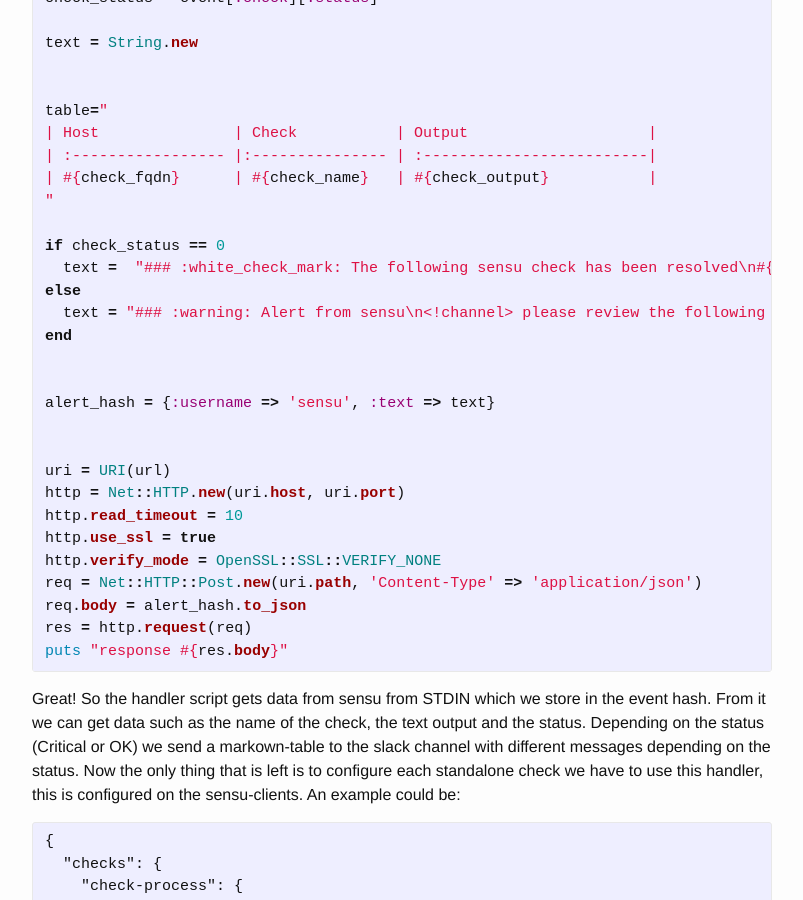
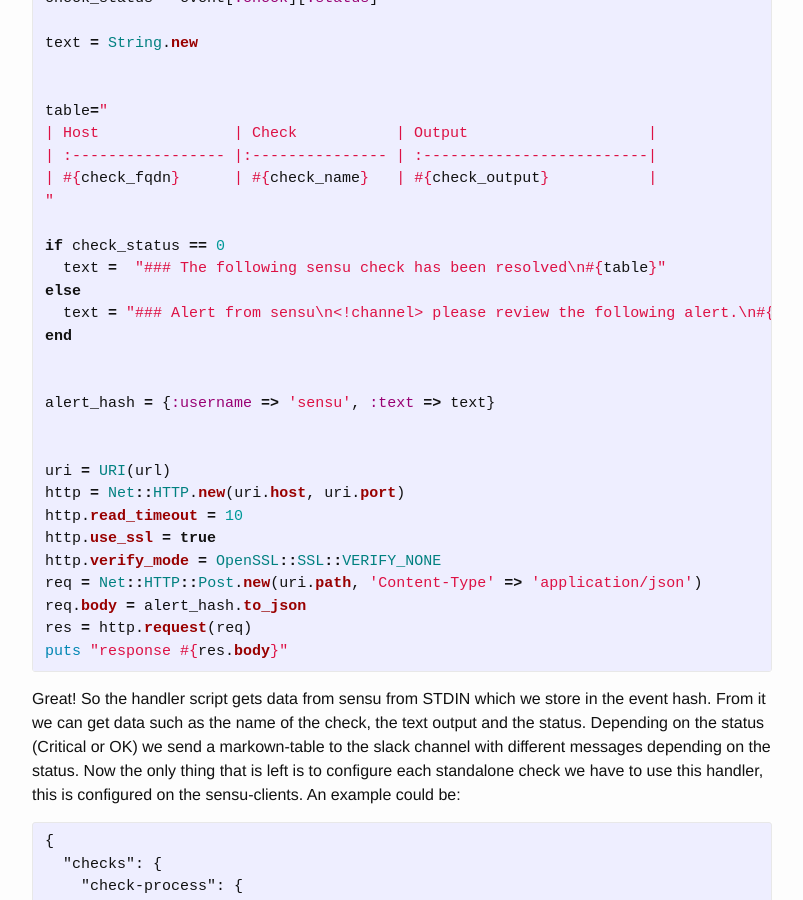
Before and after one commit to rogerwelin/rogerwelin.github.io, a Jekyll site: the page built from _posts/2017-10-27-custom-sensu-handler.markdown, in a window 1280 px wide and 900 px high, scrolled down 1766 px. Shown: the whole window, without its empty margins (238-1041 px from the left). Built offline with Jekyll 4.4.1, drawn with Linux system fonts in a browser that asks for light colours; comment, search, counter and statistics services are not loaded; some of the changed lines change nothing that is shown.

Commit message:
minor changes

```diff
--- a/_posts/2017-10-27-custom-sensu-handler.markdown
+++ b/_posts/2017-10-27-custom-sensu-handler.markdown
@@ -77,9 +77,9 @@ table="
 "
 
 if check_status == 0
-  text =  "### :white_check_mark: The following sensu check has been resolved\n#{table}"
+  text =  "### The following sensu check has been resolved\n#{table}"
 else
-  text = "### :warning: Alert from sensu\n<!channel> please review the following alert.\n#{table}"
+  text = "### Alert from sensu\n<!channel> please review the following alert.\n#{table}"
 end
 
 
```
